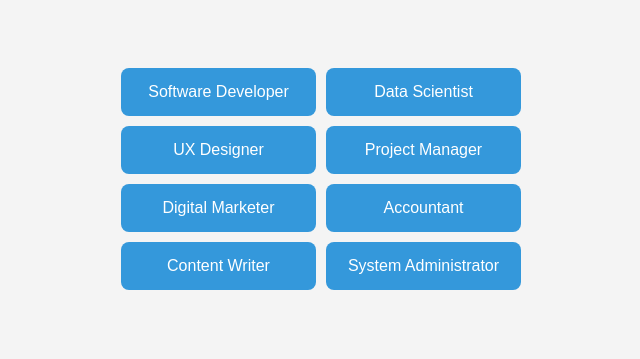
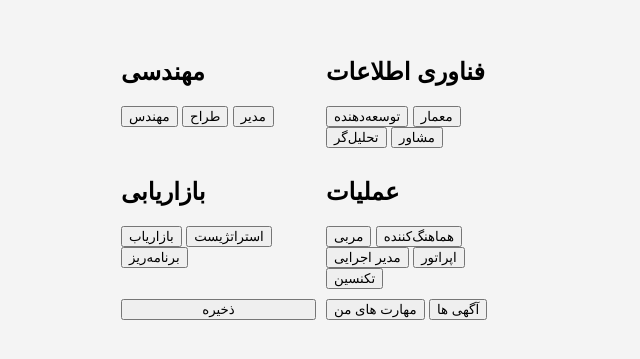
Before and after one commit to HoseinR/Page, a plain HTML site: page index.html in a window 1280 px wide. Shown: the part 221-580 px from the top of the page, without its empty margins (319-959 px from the left). Drawn offline with Linux system fonts and the light colour scheme.

Commit message:
Update index.html

```diff
--- a/index.html
+++ b/index.html
@@ -3,27 +3,87 @@
 <head>
   <meta charset="UTF-8">
   <meta name="viewport" content="width=device-width, initial-scale=1.0">
-  <title>Job Titles Buttons</title>
+  <title>Mobile Mini App</title>
   <link rel="stylesheet" href="styles.css">
 </head>
 <body>
+  <div class="container">
+    <section class="section">
+      <h2 class="section-title">مهندسی</h2>
+      <div class="button-group">
+        <button class="toggle-btn">مهندس</button>
+        <button class="toggle-btn">طراح</button>
+        <button class="toggle-btn">مدیر</button>
+      </div>
+    </section>
 
-  <div class="container">
-    <button class="job-button" onclick="toggleHighlight(this)">Software Developer</button>
-    <button class="job-button" onclick="toggleHighlight(this)">Data Scientist</button>
-    <button class="job-button" onclick="toggleHighlight(this)">UX Designer</button>
-    <button class="job-button" onclick="toggleHighlight(this)">Project Manager</button>
-    <button class="job-button" onclick="toggleHighlight(this)">Digital Marketer</button>
-    <button class="job-button" onclick="toggleHighlight(this)">Accountant</button>
-    <button class="job-button" onclick="toggleHighlight(this)">Content Writer</button>
-    <button class="job-button" onclick="toggleHighlight(this)">System Administrator</button>
+    <section class="section">
+      <h2 class="section-title">فناوری اطلاعات</h2>
+      <div class="button-group">
+        <button class="toggle-btn">توسعه‌دهنده</button>
+        <button class="toggle-btn">معمار</button>
+        <button class="toggle-btn">تحلیل‌گر</button>
+        <button class="toggle-btn">مشاور</button>
+      </div>
+    </section>
+
+    <section class="section">
+      <h2 class="section-title">بازاریابی</h2>
+      <div class="button-group">
+        <button class="toggle-btn">بازاریاب</button>
+        <button class="toggle-btn">استراتژیست</button>
+        <button class="toggle-btn">برنامه‌ریز</button>
+      </div>
+    </section>
+
+    <section class="section">
+      <h2 class="section-title">عملیات</h2>
+      <div class="button-group">
+        <button class="toggle-btn">مربی</button>
+        <button class="toggle-btn">هماهنگ‌کننده</button>
+        <button class="toggle-btn">مدیر اجرایی</button>
+        <button class="toggle-btn">اپراتور</button>
+        <button class="toggle-btn">تکنسین</button>
+      </div>
+    </section>
+
+    <button class="save-btn">ذخیره</button>
+
+    <div class="tabs">
+      <button class="tab-btn active-tab">مهارت های من</button>
+      <button class="tab-btn">آگهی ها</button>
+    </div>
   </div>
 
   <script>
-    function toggleHighlight(button) {
-      button.classList.toggle("active");
-    }
+    const buttons = document.querySelectorAll('.toggle-btn');
+    const tabButtons = document.querySelectorAll('.tab-btn');
+    const saveButton = document.querySelector('.save-btn');
+
+    // Toggle button color
+    buttons.forEach(button => {
+      button.addEventListener('click', () => {
+        button.classList.toggle('active');
+      });
+    });
+
+    // Tab selection behavior
+    tabButtons.forEach(button => {
+      button.addEventListener('click', () => {
+        tabButtons.forEach(btn => btn.classList.remove('active-tab'));
+        button.classList.add('active-tab');
+      });
+    });
+
+    // Save button click effect
+    saveButton.addEventListener('click', () => {
+      saveButton.style.backgroundColor = '#28a745'; // Change to green on click
+      saveButton.style.color = 'white'; // Change text color to white
+      setTimeout(() => {
+        saveButton.style.backgroundColor = 'white'; // Revert back to white after 1 second
+        saveButton.style.color = 'black'; // Revert text color to black
+      }, 1000);
+    });
   </script>
-
 </body>
 </html>
```
